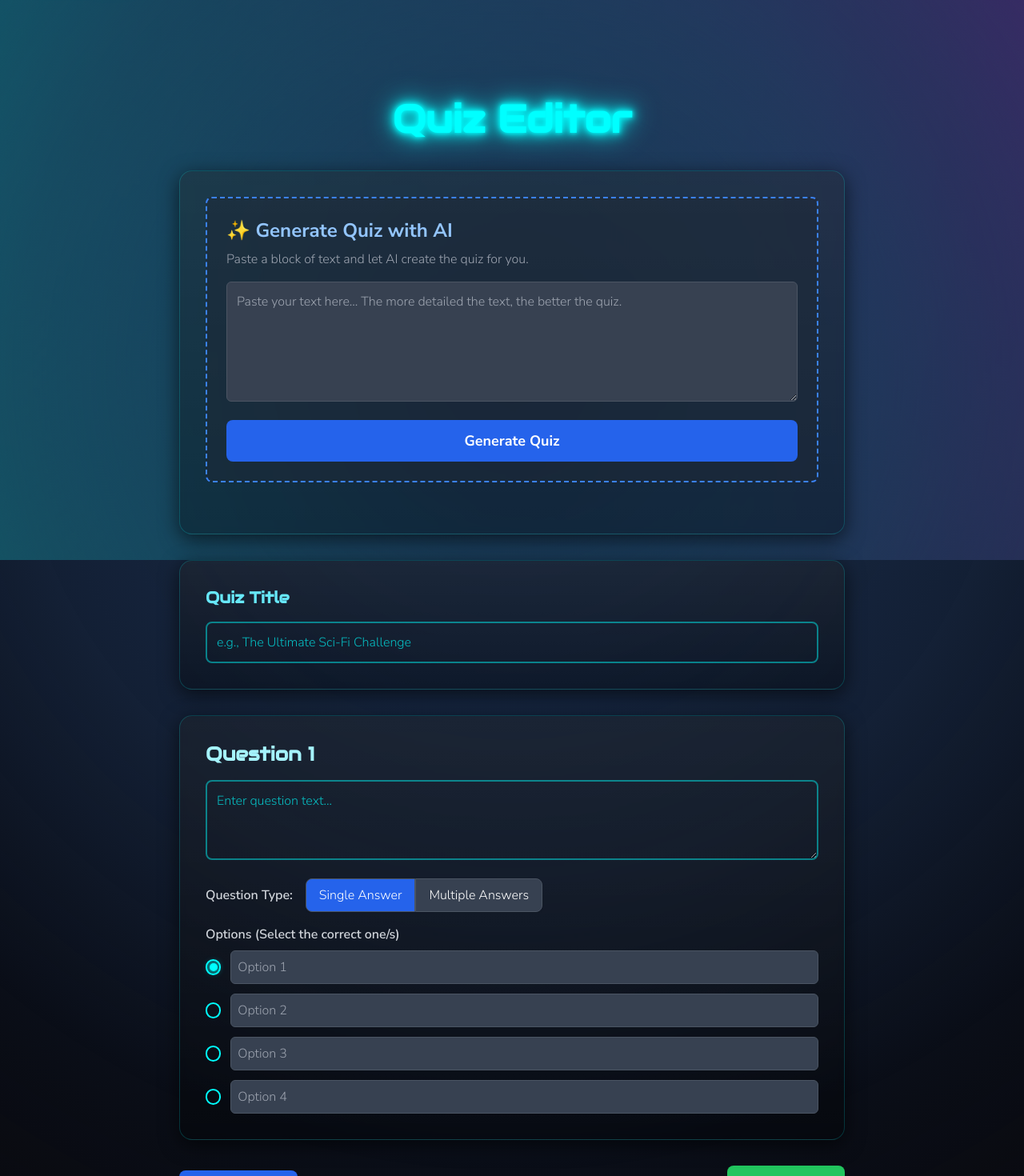
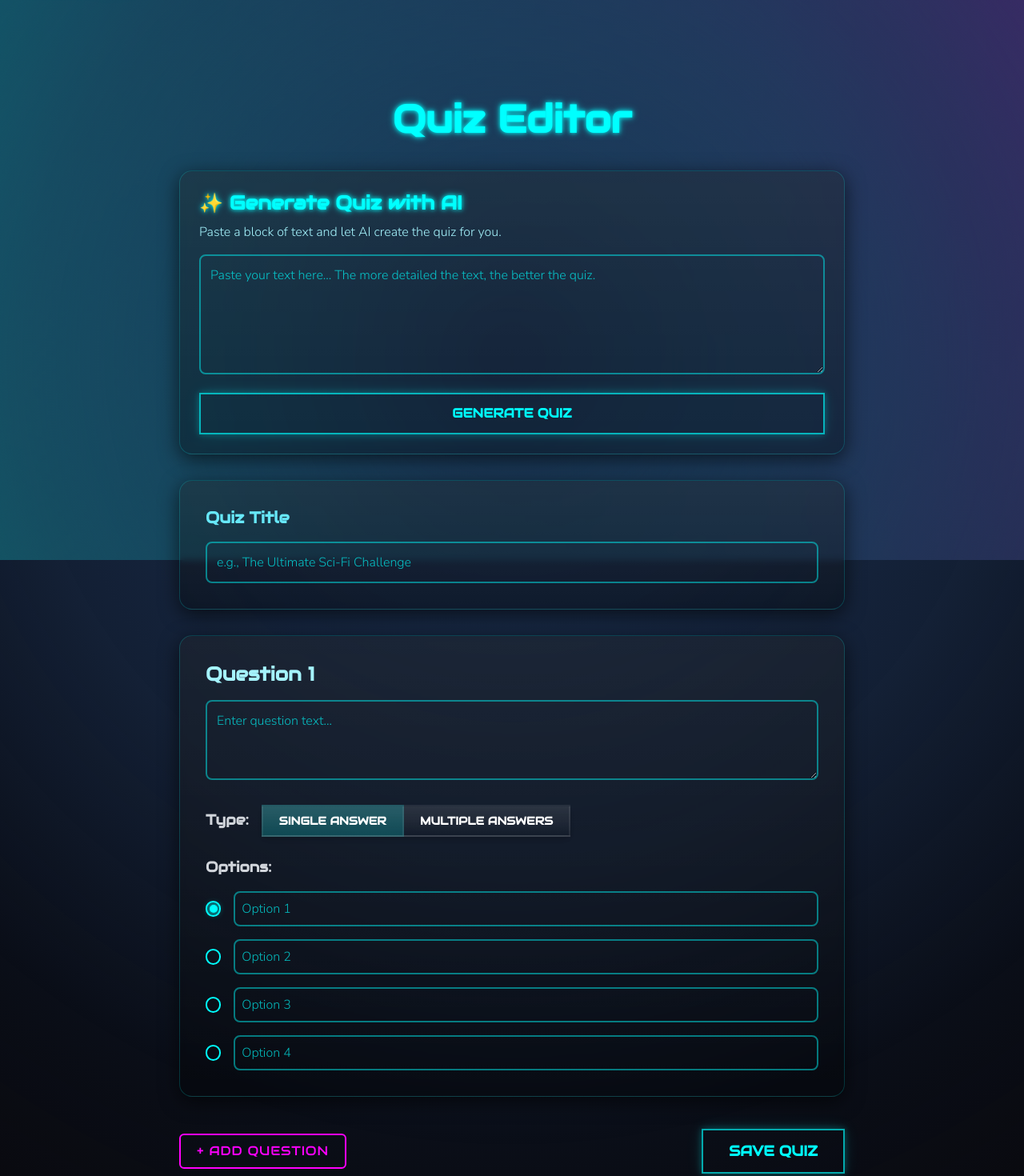
Before and after one commit to TREEofbusybeaver/quizify-ai, a React (Vite) app: page /editor in a window 1280 px wide. Shown: the part 100-1570 px from the top of the page at 80% size. Built offline with nearby package versions, Linux system fonts and the light colour scheme; no server answers; sample sign-in values are in the browser's storage.

Commit message:
fix(ui): Fully redesign Quiz Editor and fix neon animations

```diff
--- a/src/components/AIQuizGenerator.jsx
+++ b/src/components/AIQuizGenerator.jsx
@@ -11,7 +11,7 @@ export default function AIQuizGenerator({ onQuizGenerated, setLoading }) {
     }
 
     setIsGenerating(true);
-    setLoading(true);
+    setLoading?.(true);
 
     try {
       const response = await fetch('/api/generateQuiz', {
@@ -22,40 +22,49 @@ export default function AIQuizGenerator({ onQuizGenerated, setLoading }) {
 
       const data = await response.json();
       if (!response.ok) {
-        throw new Error(data.error || 'Something went wrong on the server.');
+        throw new Error(data?.error || 'Something went wrong on the server.');
       }
 
-      onQuizGenerated(data.questions);
+      if (!data || !Array.isArray(data.questions)) {
+        throw new Error('Invalid response from server.');
+      }
+
+      onQuizGenerated?.(data.questions);
       toast.success("Quiz generated! Review and edit it below.");
-
     } catch (error) {
       console.error("Failed to generate quiz:", error);
       toast.error(`Error: ${error.message}`);
     } finally {
       setIsGenerating(false);
-      setLoading(false);
+      setLoading?.(false);
     }
   };
 
   return (
-    <div className="border-2 border-dashed border-blue-500 rounded-lg p-6 mb-8 bg-gray-800/50">
-      <h2 className="text-2xl font-bold mb-2 text-blue-300">✨ Generate Quiz with AI</h2>
-      <p className="text-gray-400 mb-4">Paste a block of text and let AI create the quiz for you.</p>
+    <div className="neon-card-glass glow-on-hover-cyan p-6 mb-8">
+      <h2 className="text-2xl font-bold mb-2 neon-text-main font-display">
+        ✨ Generate Quiz with AI
+      </h2>
+      <p className="text-cyan-200 mb-4">
+        Paste a block of text and let AI create the quiz for you.
+      </p>
 
       <textarea
         value={text}
         onChange={(e) => setText(e.target.value)}
         placeholder="Paste your text here... The more detailed the text, the better the quiz."
-        className="w-full min-h-[150px] p-3 bg-gray-700 text-gray-200 rounded-md border border-gray-600 focus:ring-2 focus:ring-blue-500 focus:outline-none transition duration-200"
+        className="w-full min-h-[150px] p-3 neon-input"
         disabled={isGenerating}
+        aria-label="Source text for AI quiz generation"
       />
 
       <button
         onClick={handleGenerate}
         disabled={isGenerating}
-        className="w-full mt-4 bg-blue-600 hover:bg-blue-700 disabled:bg-gray-500 text-white font-bold py-3 rounded-lg text-lg transition duration-300"
+        className="w-full mt-4 neon-button neon-button-primary font-display disabled:opacity-50 disabled:cursor-not-allowed disabled:transform-none disabled:shadow-none"
+        aria-busy={isGenerating}
       >
-        {isGenerating ? 'Generating...' : 'Generate Quiz'}
+        {isGenerating ? 'GENERATING...' : 'GENERATE QUIZ'}
       </button>
     </div>
   );
--- a/src/index.css
+++ b/src/index.css
@@ -131,11 +131,28 @@
     animation: neon-flicker-continuous 4s infinite linear;
   }
 
+  /* --- NEW: Keyframe animation for the MAGENTA text flicker --- */
+  @keyframes neon-flicker-magenta-continuous {
+    0%, 100% {
+      opacity: 1;
+      text-shadow: 0 0 5px rgba(var(--neon-magenta-rgb), 0.9), 0 0 10px rgba(var(--neon-magenta-rgb), 0.7), 0 0 20px rgba(var(--neon-magenta-rgb), 0.4);
+    }
+    20% {
+      opacity: 0.8;
+      text-shadow: 0 0 4px rgba(var(--neon-magenta-rgb), 0.7), 0 0 8px rgba(var(--neon-magenta-rgb), 0.5), 0 0 15px rgba(var(--neon-magenta-rgb), 0.3);
+    }
+    22% { opacity: 1; }
+    30% {
+      opacity: 0.7;
+      text-shadow: 0 0 5px rgba(var(--neon-magenta-rgb), 0.8), 0 0 10px rgba(var(--neon-magenta-rgb), 0.6);
+    }
+    32% { opacity: 1; }
+  }
+
+  /* Neon Text Effects - Sub/Magenta text now also flickers */
   .neon-text-sub {
     color: var(--neon-magenta);
-    text-shadow:
-      0 0 5px rgba(var(--neon-magenta-rgb), 0.9),
-      0 0 10px rgba(var(--neon-magenta-rgb), 0.6);
+    animation: neon-flicker-magenta-continuous 4s infinite linear;
   }
 
   /* Base button style */
@@ -169,6 +186,11 @@
     background: rgba(var(--neon-magenta-rgb), 0.06);
     transform: scale(1.05);
     box-shadow: 0 0 12px rgba(var(--neon-magenta-rgb), 0.45), 0 0 28px rgba(var(--neon-magenta-rgb), 0.20);
+  }
+
+  /* --- NEW: Small button variant for UI elements --- */
+  .neon-button-sm {
+    @apply py-2 px-5 text-sm;
   }
 
   /* Glassmorphism Card style - UPDATED with no default glow */
--- a/src/pages/QuizEditorPage.jsx
+++ b/src/pages/QuizEditorPage.jsx
@@ -7,6 +7,7 @@ import { collection, addDoc } from 'firebase/firestore';
 import toast, { Toaster } from 'react-hot-toast';
 import AIQuizGenerator from '../components/AIQuizGenerator';
 
+// Template for a new question, including questionType
 const newQuestionTemplate = {
   text: '',
   options: ['', '', '', ''],
@@ -22,6 +23,7 @@ export default function QuizEditorPage() {
   const [loading, setLoading] = useState(false);
 
   // --- Handlers for Form Changes ---
+
   const handleQuestionTextChange = (qIndex, newText) => {
     const updatedQuestions = [...questions];
     updatedQuestions[qIndex].text = newText;
@@ -37,7 +39,6 @@ export default function QuizEditorPage() {
   const handleQuestionTypeChange = (qIndex, type) => {
     const updatedQuestions = [...questions];
     updatedQuestions[qIndex].questionType = type;
-    // When switching types, reset the answer to the correct format
     updatedQuestions[qIndex].correctAnswer = type === 'single' ? 0 : [];
     setQuestions(updatedQuestions);
   };
@@ -45,16 +46,13 @@ export default function QuizEditorPage() {
   const handleCorrectAnswerChange = (qIndex, oIndex) => {
     const updatedQuestions = [...questions];
     const question = updatedQuestions[qIndex];
-
     if (question.questionType === 'single') {
       question.correctAnswer = oIndex;
-    } else { // It's 'multiple'
+    } else {
       const currentAnswers = Array.isArray(question.correctAnswer) ? question.correctAnswer : [];
       if (currentAnswers.includes(oIndex)) {
-        // If already selected, remove it
         question.correctAnswer = currentAnswers.filter(ans => ans !== oIndex);
       } else {
-        // If not selected, add it
         question.correctAnswer = [...currentAnswers, oIndex];
       }
     }
@@ -67,42 +65,32 @@ export default function QuizEditorPage() {
 
   const removeQuestion = (qIndex) => {
     if (questions.length <= 1) return toast.error("A quiz must have at least one question.");
-    const updatedQuestions = questions.filter((_, i) => i !== qIndex);
-    setQuestions(updatedQuestions);
+    setQuestions(questions.filter((_, i) => i !== qIndex));
   };
 
   const handleSaveQuiz = async () => {
     if (!title.trim()) return toast.error("Please enter a quiz title.");
-    for (const q of questions) {
+    for (const [index, q] of questions.entries()) {
       if (!q.text.trim() || q.options.some(opt => !opt.trim())) {
-        return toast.error("All question and option fields must be filled.");
+        return toast.error(`Please fill all question and option fields for Question ${index + 1}.`);
       }
-      if (q.questionType === 'multiple' && (!Array.isArray(q.correctAnswer) || q.correctAnswer.length === 0)) {
-        return toast.error(`Please select at least one correct answer for Question ${questions.indexOf(q) + 1}.`);
+      if (q.questionType === 'multiple' && q.correctAnswer.length === 0) {
+        return toast.error(`Please select at least one correct answer for Question ${index + 1}.`);
       }
     }
     setLoading(true);
     try {
-      const questionsForFirestore = questions.map(q => {
-        if (q.questionType === 'multiple') {
-          return {
-            text: q.text,
-            options: q.options,
-            questionType: 'multiple',
-            correctAnswers: Array.isArray(q.correctAnswer) ? q.correctAnswer.sort() : []
-          };
-        }
-        return {
-          text: q.text,
-          options: q.options,
-          questionType: 'single',
-          correctAnswer: q.correctAnswer
-        };
-      });
-
+      const questionsForFirestore = questions.map(q => ({
+        text: q.text,
+        options: q.options,
+        questionType: q.questionType,
+        ...(q.questionType === 'multiple'
+          ? { correctAnswers: q.correctAnswer.sort() }
+          : { correctAnswer: q.correctAnswer })
+      }));
       await addDoc(collection(db, "quizzes"), {
         creatorId: currentUser.uid,
-        title: title,
+        title,
         questions: questionsForFirestore,
         createdAt: new Date(),
         isActive: true
@@ -110,7 +98,6 @@ export default function QuizEditorPage() {
       toast.success("Quiz saved successfully!");
       navigate('/dashboard');
     } catch (error) {
-      console.error("Error saving quiz: ", error);
       toast.error("Failed to save quiz.");
     } finally {
       setLoading(false);
@@ -128,21 +115,18 @@ export default function QuizEditorPage() {
   };
 
   return (
-    <div className="neon-bg pt-24 min-h-screen">
+    <div className="neon-bg pt-24">
       <Toaster position="top-center" toastOptions={{ style: { background: '#333', color: '#fff' } }} />
-
       <div className="max-w-4xl mx-auto p-4 sm:p-8">
-        <h1 className="text-5xl font-bold text-center mb-10 neon-text-main font-display filter drop-shadow-glow-cyan">
+        <h1 className="text-5xl font-bold text-center mb-10 neon-text-main font-display">
           Quiz Editor
         </h1>
 
-        {/* AI Generator Section */}
-        <div className="neon-card-glass mb-8 glow-on-hover-cyan">
+        <div className="mb-8">
           <AIQuizGenerator onQuizGenerated={handleAIQuizGenerated} setLoading={setLoading} />
         </div>
 
-        {/* Quiz Title Section */}
-        <div className="neon-card-glass mb-8 glow-on-hover-cyan">
+        <div className="neon-card-glass glow-on-hover-cyan mb-8">
           <label htmlFor="quizTitle" className="text-xl font-bold text-cyan-300 font-display">Quiz Title</label>
           <input
             type="text"
@@ -154,7 +138,6 @@ export default function QuizEditorPage() {
           />
         </div>
 
-        {/* Questions Section */}
         <div className="space-y-8">
           {questions.map((question, qIndex) => (
             <div key={qIndex} className="neon-card-glass glow-on-hover-cyan">
@@ -174,39 +157,34 @@ export default function QuizEditorPage() {
                 className="w-full min-h-[100px] p-3 neon-input"
               />
 
-              <div className="my-4">
-                <span className="font-semibold text-gray-300 mr-4">Question Type:</span>
-                <div className="inline-flex rounded-md shadow-sm">
-                  <button onClick={() => handleQuestionTypeChange(qIndex, 'single')} className={`px-4 py-2 rounded-l-lg border border-gray-600 transition-colors ${question.questionType === 'single' ? 'bg-blue-600' : 'bg-gray-700 hover:bg-gray-600'}`}>
+              <div className="my-6">
+                <span className="font-semibold text-gray-300 mr-4 font-display text-lg">Type:</span>
+                <div className="inline-flex rounded-lg shadow-md">
+                  <button onClick={() => handleQuestionTypeChange(qIndex, 'single')} className={`neon-button neon-button-sm font-display rounded-r-none ${question.questionType === 'single' ? 'bg-neon-cyan/20' : 'bg-transparent'}`}>
                     Single Answer
                   </button>
-                  <button onClick={() => handleQuestionTypeChange(qIndex, 'multiple')} className={`px-4 py-2 rounded-r-lg border border-gray-600 transition-colors ${question.questionType === 'multiple' ? 'bg-blue-600' : 'bg-gray-700 hover:bg-gray-600'}`}>
+                  <button onClick={() => handleQuestionTypeChange(qIndex, 'multiple')} className={`neon-button neon-button-sm font-display rounded-l-none border-l-0 ${question.questionType === 'multiple' ? 'bg-neon-cyan/20' : 'bg-transparent'}`}>
                     Multiple Answers
                   </button>
                 </div>
               </div>
 
-              <h4 className="mt-4 mb-2 font-semibold text-gray-300">Options (Select the correct one/s)</h4>
-              <div className="space-y-3">
+              <div className="space-y-4">
+                <h4 className="font-semibold text-gray-300 font-display text-lg">Options:</h4>
                 {question.options.map((option, oIndex) => (
-                  <div key={oIndex} className="flex items-center gap-3">
+                  <div key={oIndex} className="flex items-center gap-4">
                     <input
                       type={question.questionType === 'single' ? 'radio' : 'checkbox'}
                       name={`correct-answer-${qIndex}`}
-                      checked={
-                        question.questionType === 'single'
-                          ? question.correctAnswer === oIndex
-                          : (Array.isArray(question.correctAnswer) && question.correctAnswer.includes(oIndex))
-                      }
+                      checked={question.questionType === 'single' ? question.correctAnswer === oIndex : (Array.isArray(question.correctAnswer) && question.correctAnswer.includes(oIndex))}
                       onChange={() => handleCorrectAnswerChange(qIndex, oIndex)}
-                      className="w-5 h-5 text-blue-500 bg-gray-700 border-gray-600 rounded focus:ring-blue-500"
                     />
                     <input
                       type="text"
                       value={option}
                       onChange={(e) => handleOptionChange(qIndex, oIndex, e.target.value)}
                       placeholder={`Option ${oIndex + 1}`}
-                      className="w-full p-2 bg-gray-700 rounded-md border border-gray-600 focus:ring-2 focus:ring-blue-500 focus:outline-none"
+                      className="w-full p-2 neon-input"
                     />
                   </div>
                 ))}
@@ -215,12 +193,15 @@ export default function QuizEditorPage() {
           ))}
         </div>
 
-        <div className="flex justify-between items-center mt-8">
-          <button onClick={addQuestion} className="bg-blue-600 hover:bg-blue-700 text-white font-bold py-2 px-4 rounded-lg">
+        <div className="flex justify-between items-center mt-10">
+          <button
+            onClick={addQuestion}
+            className="font-display uppercase tracking-wider text-neon-magenta border-2 border-neon-magenta rounded-md py-2 px-5 transition-all duration-300 hover:bg-neon-magenta/10 glow-on-hover-magenta disabled:opacity-50 disabled:cursor-not-allowed"
+          >
             + Add Question
           </button>
-          <button onClick={handleSaveQuiz} disabled={loading} className="bg-green-500 hover:bg-green-600 disabled:bg-gray-500 text-white font-bold py-3 px-8 rounded-lg text-lg">
-            {loading ? 'Saving...' : 'Save Quiz'}
+          <button onClick={handleSaveQuiz} disabled={loading} className="neon-button neon-button-primary font-display text-lg disabled:opacity-50 disabled:cursor-not-allowed">
+            {loading ? 'SAVING...' : 'SAVE QUIZ'}
           </button>
         </div>
       </div>
```
